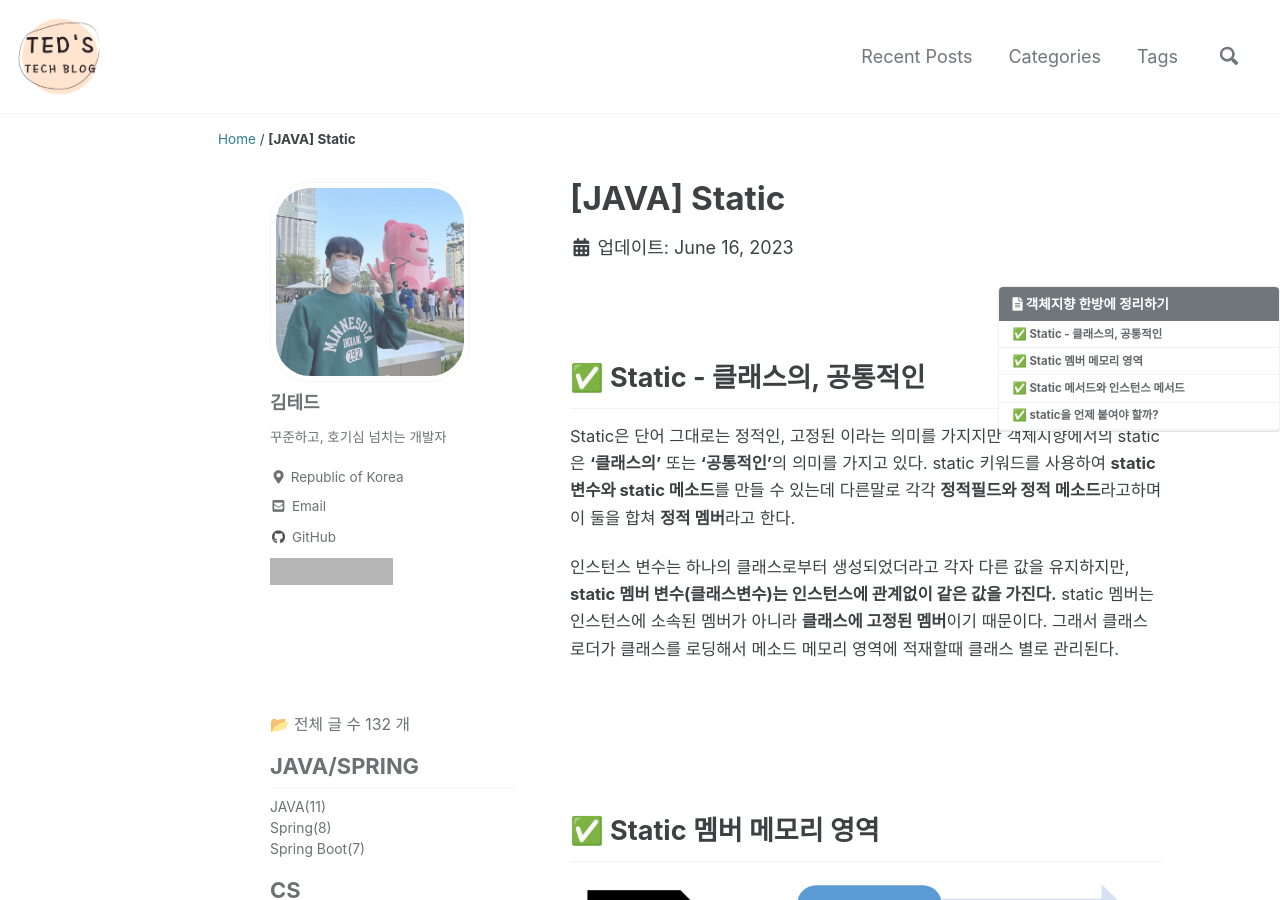
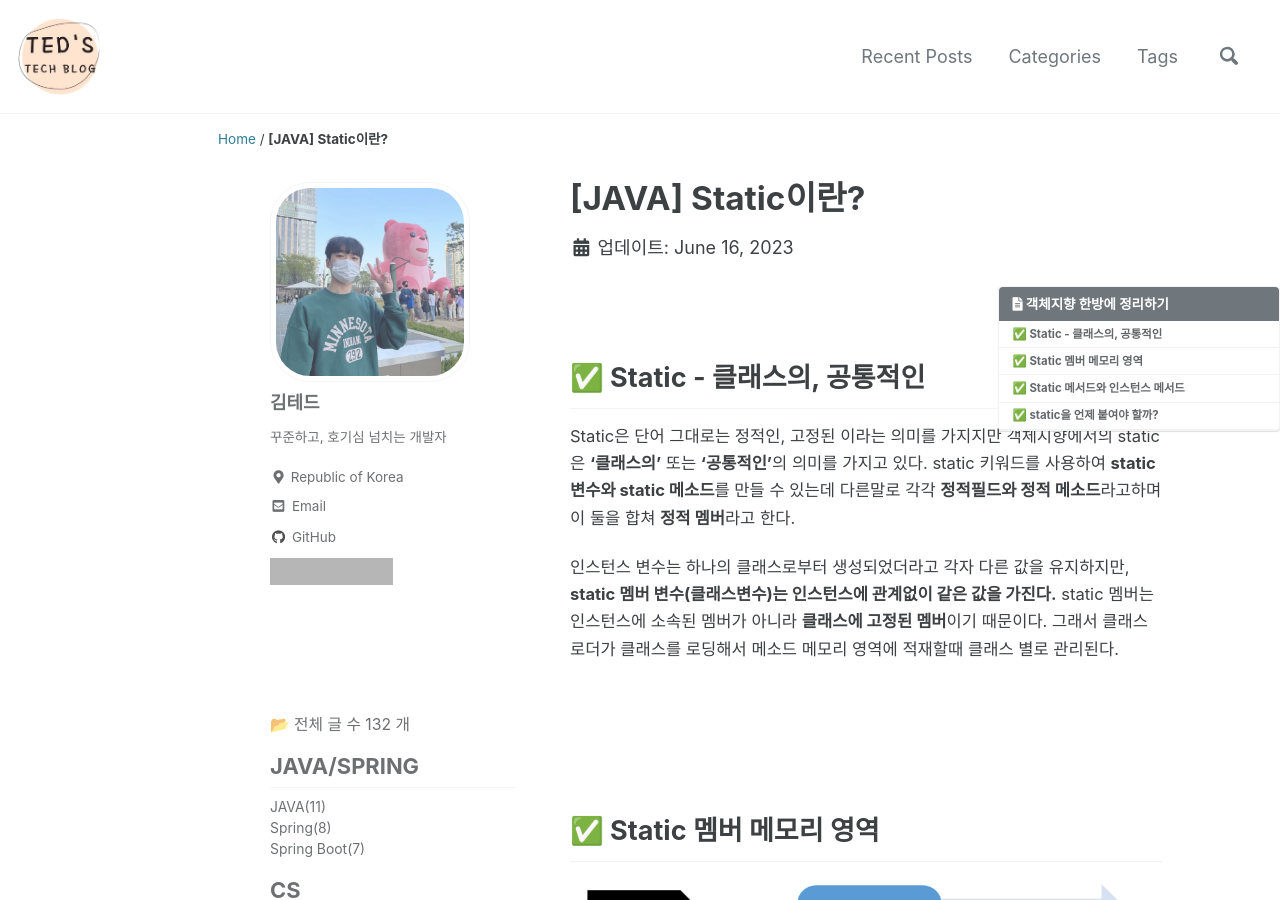
Before and after one commit to idkim97/idkim97.github.io, a Jekyll site: the page built from _posts/2023-06-16-Static.md, in a window 1280 px wide and 900 px high. Built offline with Jekyll 4.4.1, drawn with Linux system fonts in a browser that asks for light colours; cached includes are drawn as plain includes; some web fonts are replaced; comment, search, counter and statistics services are not loaded; grey boxes are pictures that could not be loaded.

Commit message:
Update 2023-06-16-Static.md

```diff
--- a/_posts/2023-06-16-Static.md
+++ b/_posts/2023-06-16-Static.md
@@ -1,7 +1,7 @@
 ---
-permalink: /2023-06-16-6)Static/
+permalink: /2023-06-16-Static/
 published: true
-title: "[JAVA] Static "
+title: "[JAVA] Static이란? "
 date: 2023-06-16 02:00:00
 toc: true
 toc_sticky: true
```
